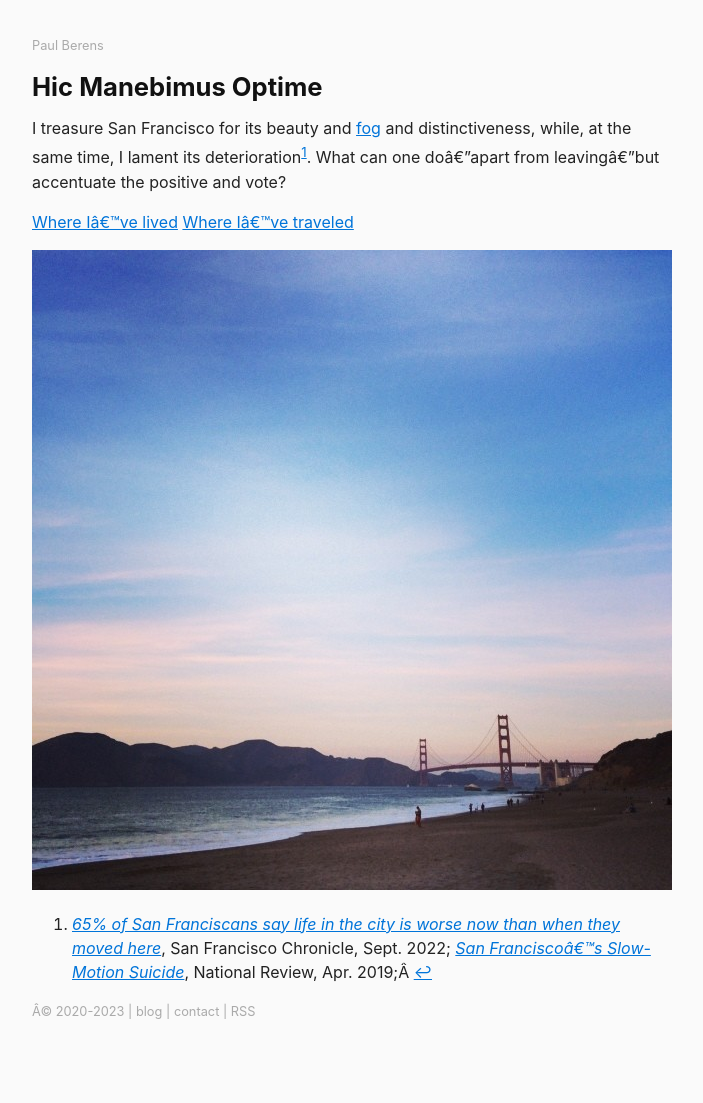
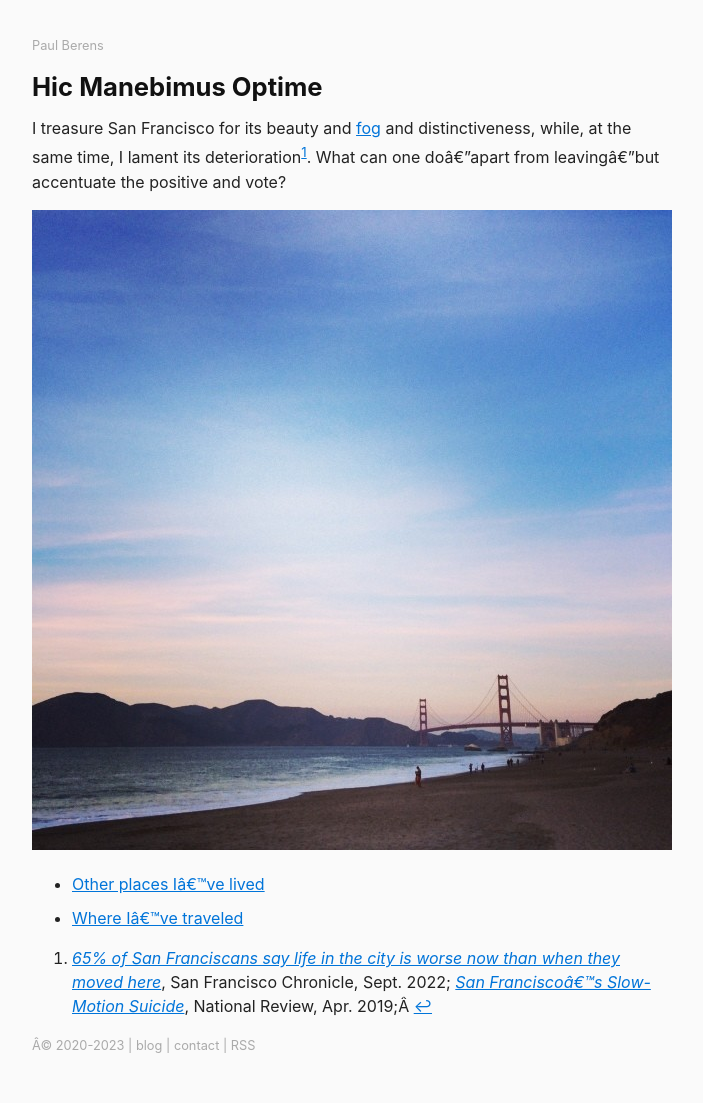
Before and after one commit to berensp/berensp.github.io, a Jekyll site: the page built from pages/sf.md, in a window 1280 px wide. Shown: the whole page, without its empty margins (288-991 px from the left). Built offline with Jekyll 4.4.1, drawn with Linux system fonts in a browser that asks for light colours; a script that is not in the unit is left out; before the commit the page ends 1068 px from its top, so only the background shows below that.

Commit message:
Update sf.md

```diff
--- a/pages/sf.md
+++ b/pages/sf.md
@@ -9,7 +9,7 @@ I treasure San Francisco for its beauty and <a href="/fog">fog</a> and distincti
 
 [^1]: *<a href="https://www.sfchronicle.com/sf/article/sfnext-poll-decline-17436506.php" target="_blank">65% of San Franciscans say life in the city is worse now than when they moved here</a>*, San Francisco Chronicle, Sept. 2022; *<a href="https://www.nationalreview.com/2019/04/san-francisco-decline-failed-government-policies/" target="_blank">San Francisco’s Slow-Motion Suicide</a>*, National Review, Apr. 2019;
 
-[Where I've lived](/abodes/)
-[Where I've traveled](/travels/)
+![Golden Gate Bridge from Baker Beach](/assets/og/ggb.baker.jpg)
 
-![Golden Gate Bridge from Baker Beach](/assets/og/ggb.baker.jpg)
+- [Other places I've lived](/abodes/)
+- [Where I've traveled](/travels/)
```
